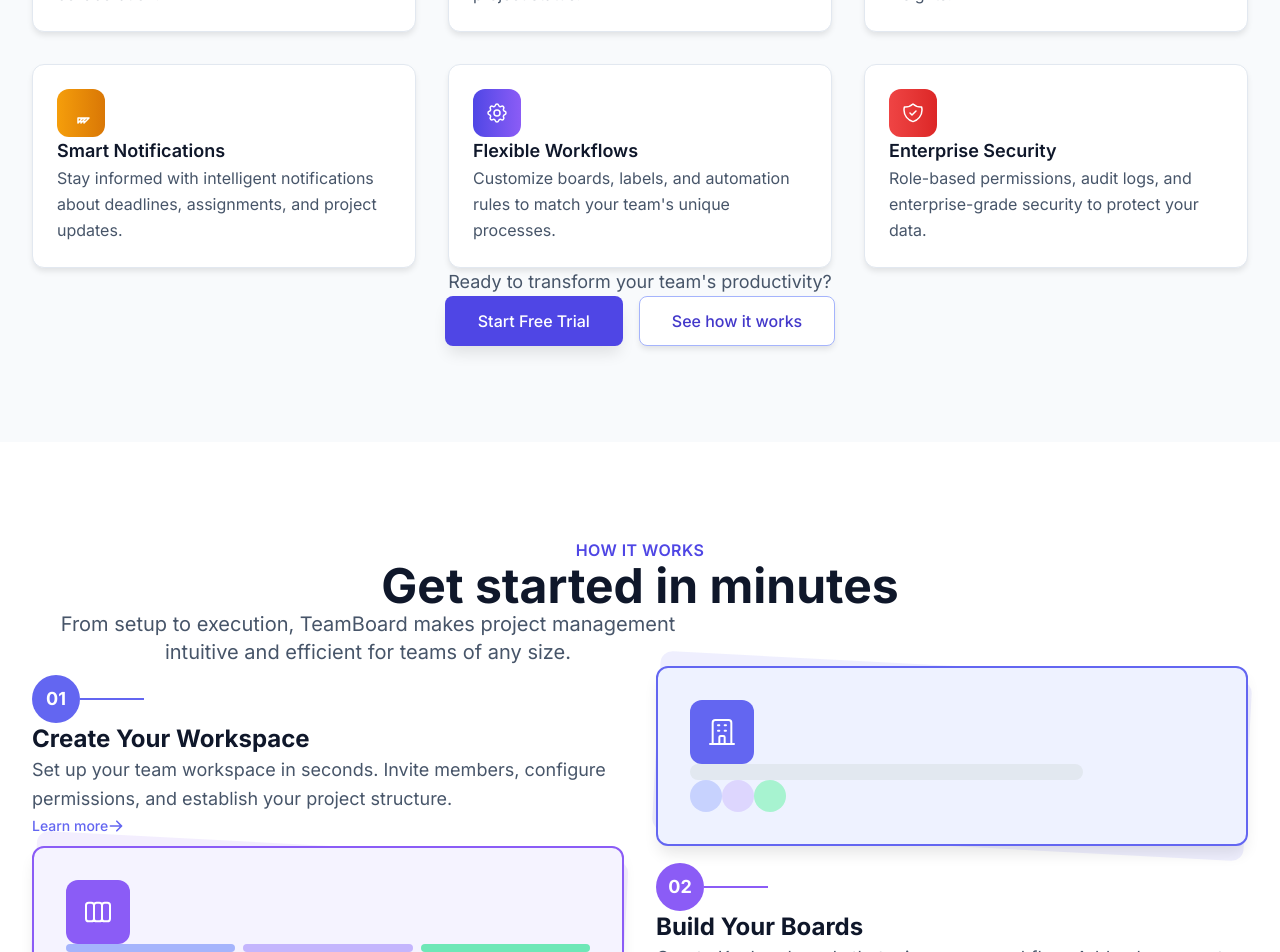
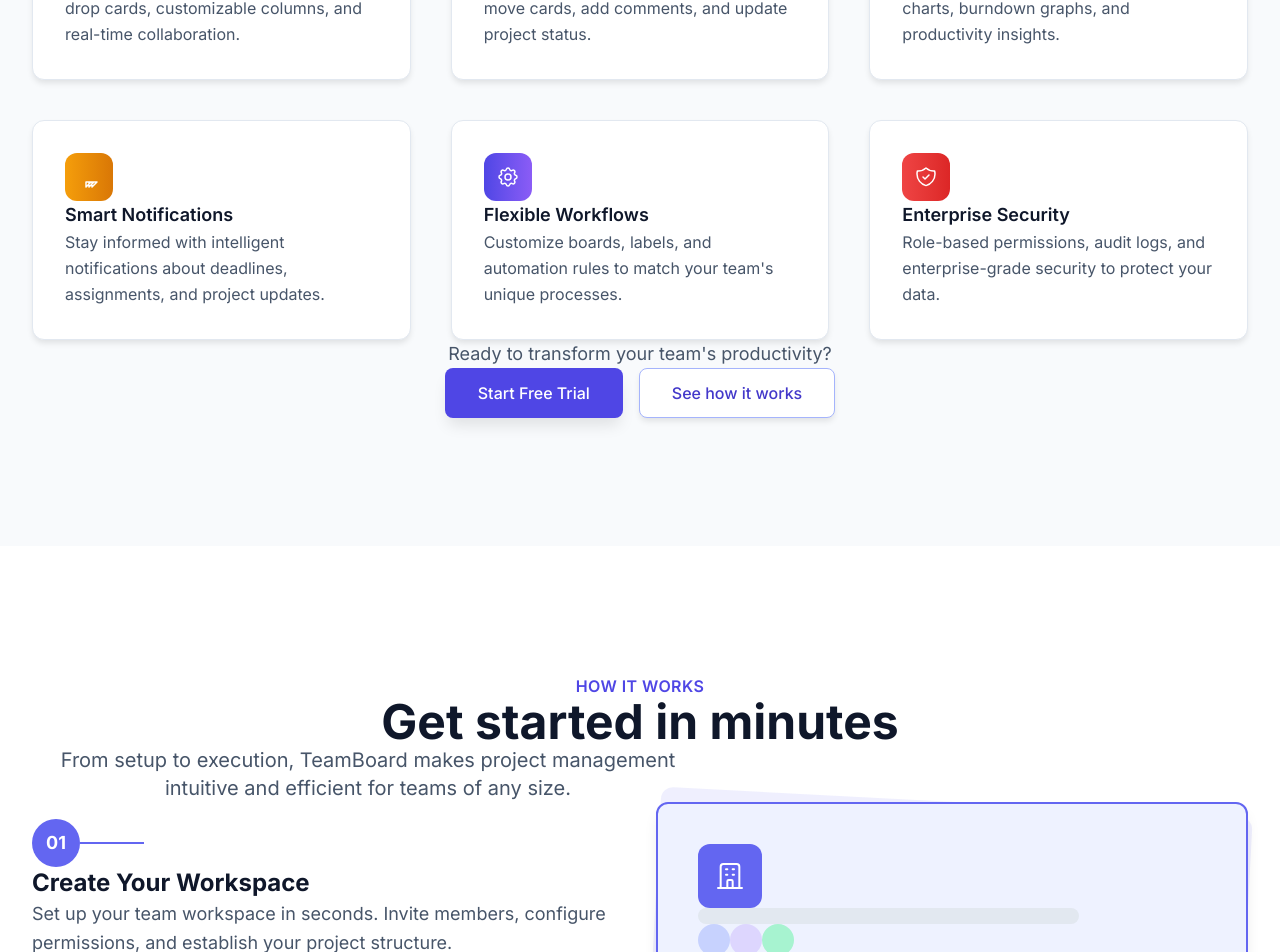
Before and after one commit to workermill-examples/teamboard, a Next.js app: page / in a window 1280 px wide. Shown: the part 1060-2012 px from the top of the page. Built offline with nearby package versions, Linux system fonts and the light colour scheme.

Commit message:
feat: Story 5 - Landing page UI spacing and polish
Story: S5
Co-Authored-By: Frontend Developer <260328518+workermill-examples@users.noreply.github.com>

```diff
--- a/app/page.tsx
+++ b/app/page.tsx
@@ -8,7 +8,7 @@ export default function HomePage() {
   return (
     <div className="min-h-screen">
       <LandingNav />
-      <main>
+      <main className="space-y-0">
         <Hero />
         <Features />
         <HowItWorks />
--- a/components/landing/features.tsx
+++ b/components/landing/features.tsx
@@ -69,10 +69,10 @@ const features = [
 
 export function Features() {
   return (
-    <section id="features" className="py-24 bg-secondary-50">
+    <section id="features" className="py-32 bg-secondary-50">
       <div className="max-w-7xl mx-auto px-4 sm:px-6 lg:px-8">
         {/* Header */}
-        <div className="text-center mb-20">
+        <div className="text-center mb-24">
           <h2 className="text-base font-semibold text-primary-600 tracking-wide uppercase">
             Features
           </h2>
@@ -86,18 +86,18 @@ export function Features() {
         </div>
 
         {/* Features grid */}
-        <div className="grid grid-cols-1 gap-8 sm:grid-cols-2 lg:grid-cols-3">
+        <div className="grid grid-cols-1 gap-10 sm:grid-cols-2 lg:grid-cols-3">
           {features.map((feature, index) => (
             <div
               key={feature.title}
               className={cn(
                 "relative group bg-white rounded-xl shadow-md hover:shadow-xl transition-all duration-300",
-                "border border-secondary-200 hover:border-primary-200 p-6",
+                "border border-secondary-200 hover:border-primary-200 p-8",
                 "transform hover:-translate-y-1"
               )}
             >
               {/* Icon */}
-              <div className="flex items-center justify-center w-12 h-12 mb-4">
+              <div className="flex items-center justify-center w-12 h-12 mb-6">
                 <div className={cn(
                   "w-12 h-12 rounded-lg bg-gradient-to-r flex items-center justify-center text-white",
                   feature.gradient,
@@ -108,7 +108,7 @@ export function Features() {
               </div>
 
               {/* Content */}
-              <h4 className="text-lg font-semibold text-secondary-900 mb-2 group-hover:text-primary-700 transition-colors">
+              <h4 className="text-lg font-semibold text-secondary-900 mb-3 group-hover:text-primary-700 transition-colors">
                 {feature.title}
               </h4>
 
@@ -123,7 +123,7 @@ export function Features() {
         </div>
 
         {/* CTA */}
-        <div className="mt-20 text-center">
+        <div className="mt-24 text-center">
           <p className="text-lg text-secondary-600 mb-8">
             Ready to transform your team&apos;s productivity?
           </p>
--- a/components/landing/how-it-works.tsx
+++ b/components/landing/how-it-works.tsx
@@ -80,10 +80,10 @@ const colorStyles = {
 
 export function HowItWorks() {
   return (
-    <section id="how-it-works" className="py-24 bg-white">
+    <section id="how-it-works" className="py-32 bg-white">
       <div className="max-w-7xl mx-auto px-4 sm:px-6 lg:px-8">
         {/* Header */}
-        <div className="text-center mb-20">
+        <div className="text-center mb-24">
           <h2 className="text-base font-semibold text-primary-600 tracking-wide uppercase">
             How it works
           </h2>
@@ -97,7 +97,7 @@ export function HowItWorks() {
         </div>
 
         {/* Steps */}
-        <div className="space-y-16 lg:space-y-20">
+        <div className="space-y-20 lg:space-y-24">
           {steps.map((step, index) => {
             const styles = colorStyles[step.color as keyof typeof colorStyles]
             const isEven = index % 2 === 0
@@ -128,11 +128,11 @@ export function HowItWorks() {
                     )} />
                   </div>
 
-                  <h4 className="text-2xl font-bold text-secondary-900 mb-4">
+                  <h4 className="text-2xl font-bold text-secondary-900 mb-6">
                     {step.title}
                   </h4>
 
-                  <p className="text-lg text-secondary-600 leading-relaxed mb-6">
+                  <p className="text-lg text-secondary-600 leading-relaxed mb-8">
                     {step.description}
                   </p>
 
@@ -161,20 +161,20 @@ export function HowItWorks() {
 
                     {/* Main card */}
                     <div className={cn(
-                      "relative bg-white rounded-lg shadow-lg border-2 p-8",
+                      "relative bg-white rounded-lg shadow-lg border-2 p-10",
                       styles.border,
                       styles.lightBg
                     )}>
                       {/* Icon */}
                       <div className={cn(
-                        "flex items-center justify-center w-16 h-16 rounded-lg text-white mb-4",
+                        "flex items-center justify-center w-16 h-16 rounded-lg text-white mb-6",
                         styles.bg
                       )}>
                         {step.icon}
                       </div>
 
                       {/* Placeholder content based on step */}
-                      <div className="space-y-3">
+                      <div className="space-y-4">
                         {step.step === '01' && (
                           <>
                             <div className="h-4 bg-secondary-200 rounded w-3/4" />
```
Also changed, not shown: 1 other file (tests, documents, lock files or other folders).
